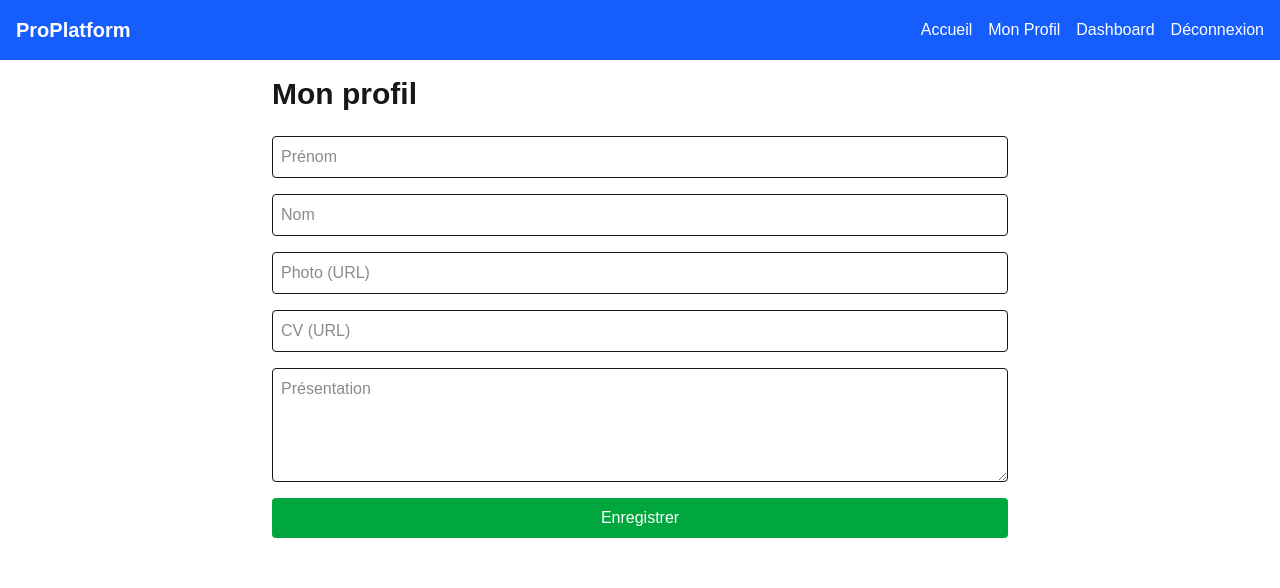
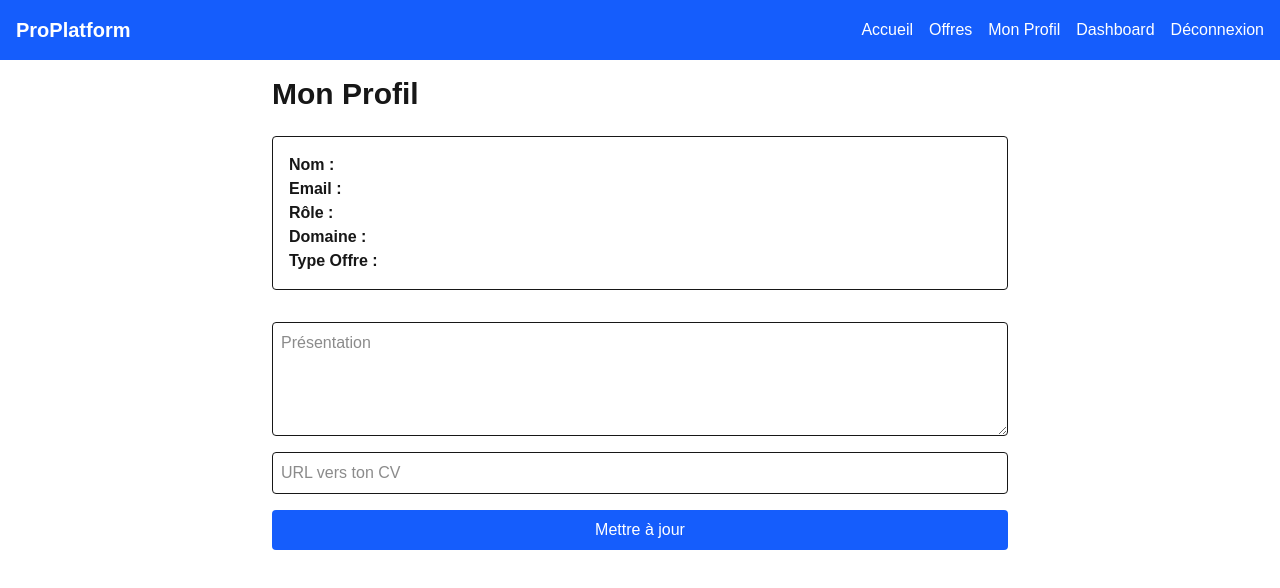
Before and after one commit to YvesMu/Projet_ANNUEL, a Next.js app in the folder frontend/: page /profile in a window 1280 px wide. Shown: the top 588 px of the page. Built offline with nearby package versions, Linux system fonts and the light colour scheme; no server answers; sample sign-in values are in the browser's storage.

Commit message:
Erreur recupération offres coté pro

```diff
--- a/frontend/src/app/profile/page.tsx
+++ b/frontend/src/app/profile/page.tsx
@@ -4,23 +4,26 @@ import { useEffect, useState } from "react";
 import Header from "@/components/Header";
 import { useRouter } from "next/navigation";
 
-interface ProfileData {
-  id: number;
+interface UserProfile {
   prenom: string;
   nom: string;
   email: string;
-  role: string;
+  role: "particulier" | "professionnel";
   domaine: string;
-  photoUrl: string;
-  cvUrl: string;
-  presentation: string;
+  typeOffre: string;
+  photoUrl?: string;
+  presentation?: string;
+  cvUrl?: string;
 }
 
 export default function ProfilePage() {
   const router = useRouter();
-  const [profile, setProfile] = useState<ProfileData | null>(null);
-  const [form, setForm] = useState<Partial<ProfileData>>({});
+  const [profile, setProfile] = useState<UserProfile | null>(null);
   const [loading, setLoading] = useState(true);
+  const [form, setForm] = useState({
+    presentation: "",
+    cvUrl: "",
+  });
 
   useEffect(() => {
     const token = localStorage.getItem("token");
@@ -29,17 +32,20 @@ export default function ProfilePage() {
       return;
     }
 
-    fetch("http://localhost:5000/users/me", {
+    fetch("http://localhost:5000/user/profile", {
       headers: { Authorization: `Bearer ${token}` },
     })
       .then((res) => res.json())
       .then((data) => {
         setProfile(data);
-        setForm(data);
+        setForm({
+          presentation: data.presentation || "",
+          cvUrl: data.cvUrl || "",
+        });
       })
       .catch((err) => {
         console.error(err);
-        alert("Erreur lors du chargement du profil.");
+        alert("Erreur lors du chargement du profil");
       })
       .finally(() => setLoading(false));
   }, [router]);
@@ -48,13 +54,13 @@ export default function ProfilePage() {
     setForm({ ...form, [e.target.name]: e.target.value });
   };
 
-  const handleSubmit = async (e: React.FormEvent<HTMLFormElement>) => {
+  const handleSubmit = async (e: React.FormEvent) => {
     e.preventDefault();
     const token = localStorage.getItem("token");
     if (!token) return;
 
     try {
-      const res = await fetch("http://localhost:5000/users/me", {
+      const res = await fetch("http://localhost:5000/user/profile", {
         method: "PUT",
         headers: {
           "Content-Type": "application/json",
@@ -67,7 +73,7 @@ export default function ProfilePage() {
       alert("Profil mis à jour !");
     } catch (err) {
       console.error(err);
-      alert("Erreur lors de la mise à jour.");
+      alert("Erreur lors de la mise à jour");
     }
   };
 
@@ -77,15 +83,33 @@ export default function ProfilePage() {
     <>
       <Header />
       <main className="max-w-3xl mx-auto p-4">
-        <h1 className="text-3xl font-bold mb-6">Mon profil</h1>
+        <h1 className="text-3xl font-bold mb-6">Mon Profil</h1>
+
+        <div className="border rounded p-4 mb-8">
+          <p><strong>Nom :</strong> {profile?.prenom} {profile?.nom}</p>
+          <p><strong>Email :</strong> {profile?.email}</p>
+          <p><strong>Rôle :</strong> {profile?.role}</p>
+          <p><strong>Domaine :</strong> {profile?.domaine}</p>
+          <p><strong>Type Offre :</strong> {profile?.typeOffre}</p>
+        </div>
 
         <form onSubmit={handleSubmit} className="flex flex-col gap-4">
-          <input name="prenom" placeholder="Prénom" value={form.prenom || ""} onChange={handleChange} className="border p-2 rounded" />
-          <input name="nom" placeholder="Nom" value={form.nom || ""} onChange={handleChange} className="border p-2 rounded" />
-          <input name="photoUrl" placeholder="Photo (URL)" value={form.photoUrl || ""} onChange={handleChange} className="border p-2 rounded" />
-          <input name="cvUrl" placeholder="CV (URL)" value={form.cvUrl || ""} onChange={handleChange} className="border p-2 rounded" />
-          <textarea name="presentation" placeholder="Présentation" value={form.presentation || ""} onChange={handleChange} className="border p-2 rounded" rows={4} />
-          <button type="submit" className="bg-green-600 text-white p-2 rounded">Enregistrer</button>
+          <textarea
+            name="presentation"
+            placeholder="Présentation"
+            value={form.presentation}
+            onChange={handleChange}
+            className="border p-2 rounded"
+            rows={4}
+          />
+          <input
+            name="cvUrl"
+            placeholder="URL vers ton CV"
+            value={form.cvUrl}
+            onChange={handleChange}
+            className="border p-2 rounded"
+          />
+          <button type="submit" className="bg-blue-600 text-white py-2 px-4 rounded">Mettre à jour</button>
         </form>
       </main>
     </>
--- a/frontend/src/components/Header.tsx
+++ b/frontend/src/components/Header.tsx
@@ -34,23 +34,29 @@ export default function Header() {
   return (
     <header className="bg-blue-600 text-white p-4 flex justify-between items-center">
       <Link href="/" className="text-xl font-bold">ProPlatform</Link>
+
       <nav className="flex gap-4">
         <Link href="/" className="hover:underline">Accueil</Link>
+        <Link href="/offres" className="hover:underline">Offres</Link>
 
-        {isAuthenticated && <Link href="/profile" className="hover:underline">Mon Profil</Link>}
-        {isAuthenticated && <Link href="/dashboard" className="hover:underline">Dashboard</Link>}
+        {isAuthenticated && (
+          <>
+            <Link href="/profile" className="hover:underline">Mon Profil</Link>
+            <Link href="/dashboard" className="hover:underline">Dashboard</Link>
+            {isProfessional && (
+              <Link href="/create-offer" className="hover:underline font-semibold">
+                Créer une offre
+              </Link>
+            )}
+            <button onClick={handleLogout} className="hover:underline">Déconnexion</button>
+          </>
+        )}
 
-        {!isAuthenticated ? (
+        {!isAuthenticated && (
           <>
             <Link href="/login" className="hover:underline">Connexion</Link>
             <Link href="/register" className="hover:underline">Inscription</Link>
           </>
-        ) : (
-          <button onClick={handleLogout} className="hover:underline">Déconnexion</button>
-        )}
-
-        {isProfessional && (
-          <Link href="/create-offer" className="hover:underline font-semibold">Créer une offre</Link>
         )}
       </nav>
     </header>
```
